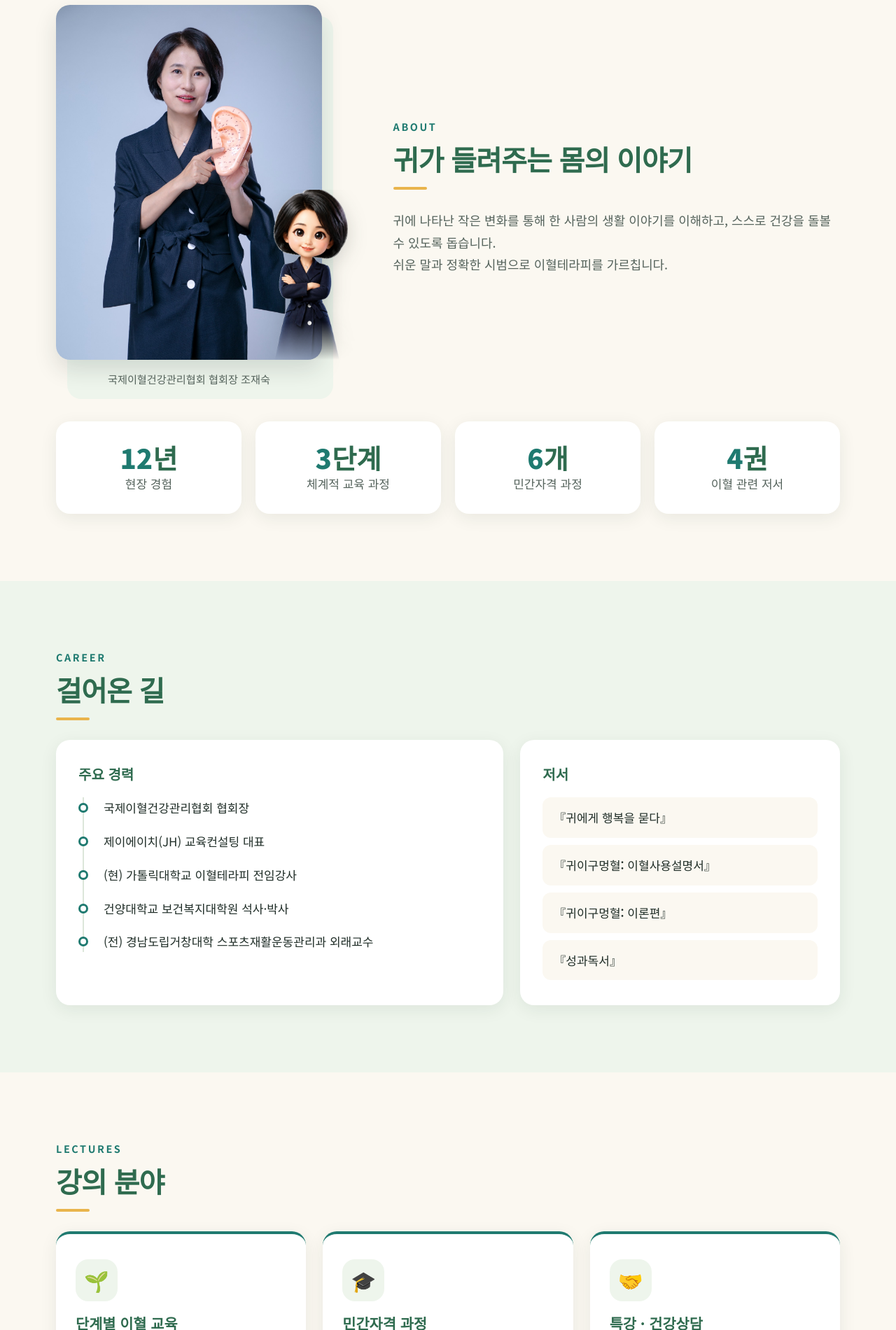
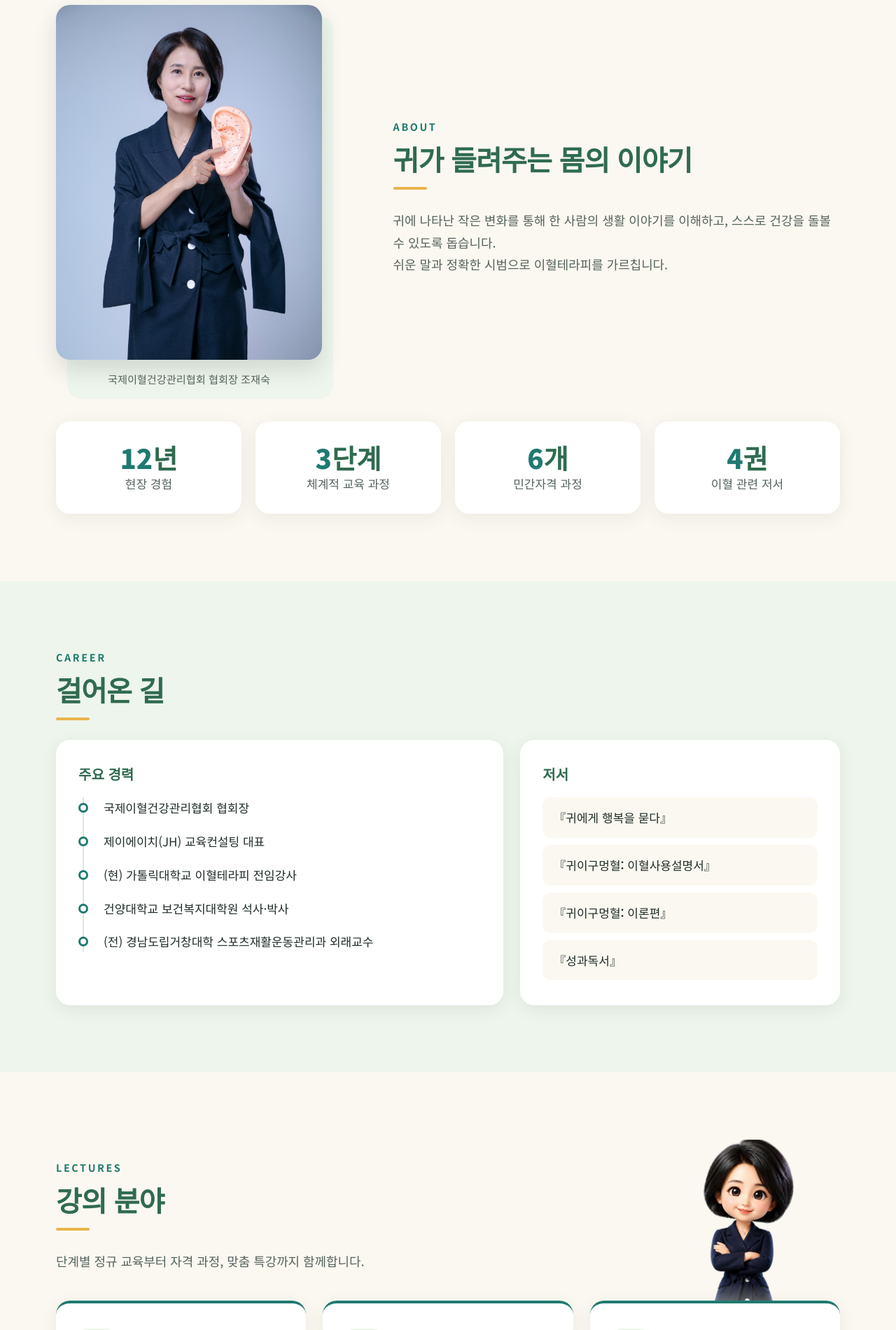
Before and after one commit to eduearcho/jaesuk-ear-therapy, a plain HTML site: page index.html in a window 1280 px wide. Shown: the part 900-2800 px from the top of the page at 70% size. Drawn offline with Linux system fonts and the light colour scheme.

Commit message:
자신감 포즈 캐릭터를 소개 사진에서 강의 분야 제목 옆으로 이동
Co-Authored-By: Claude Opus 5.5 <noreply@anthropic.com>

```diff
--- a/css/style.css
+++ b/css/style.css
@@ -178,16 +178,6 @@ h1, h2, h3 { margin: 0; line-height: 1.3; }
 .about-photo figcaption {
   margin-top: 14px; color: var(--text-sub); font-size: 0.95rem; font-weight: 500; text-align: center;
 }
-/* 사진 오른쪽 아래에 걸쳐 선 자신감 포즈 캐릭터 (아래쪽은 부드럽게 사라지게) */
-.about-photo .about-chibi {
-  position: absolute; right: -72px; bottom: 40px; z-index: 2;
-  width: 48%; aspect-ratio: auto; border-radius: 0; box-shadow: none;
-  filter: drop-shadow(0 8px 14px rgba(31, 45, 39, 0.18));
-  -webkit-mask-image: linear-gradient(to bottom, #000 78%, transparent 100%);
-  mask-image: linear-gradient(to bottom, #000 78%, transparent 100%);
-  pointer-events: none;
-}
-
 /* ---------- 2. 소개: 숫자 ---------- */
 .stats { display: grid; grid-template-columns: repeat(4, 1fr); gap: 20px; }
 .stat {
@@ -218,8 +208,19 @@ h1, h2, h3 { margin: 0; line-height: 1.3; }
 }
 .books li:last-child { margin-bottom: 0; }
 
+/* ---------- 4. 강의 분야: 제목 + 자신감 포즈 캐릭터 ---------- */
+.lectures-head { display: flex; align-items: flex-end; justify-content: space-between; gap: 24px; }
+.lectures-head .lead { margin-bottom: 40px; }
+/* 캐릭터 다리는 아래 카드 뒤로 숨고, 끝부분은 부드럽게 사라지게 */
+.lectures-chibi {
+  flex: none; width: 220px; margin: 0 24px -64px 0;
+  -webkit-mask-image: linear-gradient(to bottom, #000 70%, transparent 96%);
+  mask-image: linear-gradient(to bottom, #000 70%, transparent 96%);
+  pointer-events: none;
+}
+
 /* ---------- 4. 강의 분야: 카드 ---------- */
-.cards { display: grid; grid-template-columns: repeat(3, 1fr); gap: 24px; }
+.cards { position: relative; z-index: 1; display: grid; grid-template-columns: repeat(3, 1fr); gap: 24px; }
 .card {
   padding: 36px 28px; border-radius: var(--radius);
   background: var(--white); box-shadow: var(--shadow);
@@ -401,7 +402,6 @@ h1, h2, h3 { margin: 0; line-height: 1.3; }
 
   .about-intro { grid-template-columns: 1fr; gap: 32px; }
   .about-photo { max-width: 300px; justify-self: center; }
-  .about-photo .about-chibi { right: -48px; }
 
   .contact-layout { grid-template-columns: 1fr; gap: 8px; }
   .contact-chibi { max-width: 200px; }
@@ -432,8 +432,10 @@ h1, h2, h3 { margin: 0; line-height: 1.3; }
   .contact-value { font-size: 0.9rem; line-height: 1.4; }
 
   .about-photo { max-width: 240px; }
-  .about-photo .about-chibi { right: -40px; width: 50%; }
   .contact-layout .contact-buttons { grid-template-columns: 1fr; }
+  .lectures-head { gap: 8px; }
+  .lectures-head .lead { margin-bottom: 28px; font-size: 1rem; }
+  .lectures-chibi { width: 120px; margin: 0 0 -40px; }
   .contact-chibi { max-width: 160px; }
   .guide { right: 16px; bottom: 16px; }
   .guide-avatar { width: 64px; height: 64px; }
--- a/index.html
+++ b/index.html
@@ -85,8 +85,6 @@
             <img src="images/activity-1.jpg" width="1333" height="2000" loading="lazy" decoding="async"
                  alt="이혈 모형을 들고 서서 혈자리를 가리키는 조재숙 협회장 전신 프로필">
             <figcaption>국제이혈건강관리협회 협회장 조재숙</figcaption>
-            <img class="about-chibi" src="images/chibi-confidence.png" width="480" height="640" loading="lazy" decoding="async"
-                 alt="팔짱을 끼고 자신감 있게 웃는 조재숙 협회장 3D 캐릭터">
           </figure>
           <div class="about-text">
             <p class="section-label reveal">ABOUT</p>
@@ -139,8 +137,15 @@
     <!-- 4. 강의 분야 -->
     <section class="section" id="lectures">
       <div class="container">
-        <p class="section-label reveal">LECTURES</p>
-        <h2 class="section-title reveal">강의 분야</h2>
+        <div class="lectures-head">
+          <div>
+            <p class="section-label reveal">LECTURES</p>
+            <h2 class="section-title reveal">강의 분야</h2>
+            <p class="lead reveal">단계별 정규 교육부터 자격 과정, 맞춤 특강까지 함께합니다.</p>
+          </div>
+          <img class="lectures-chibi reveal" src="images/chibi-confidence.png" width="480" height="640" loading="lazy" decoding="async"
+               alt="팔짱을 끼고 자신감 있게 웃는 조재숙 협회장 3D 캐릭터">
+        </div>
         <div class="cards">
           <article class="card reveal">
             <div class="card-icon" aria-hidden="true">🌱</div>
```
